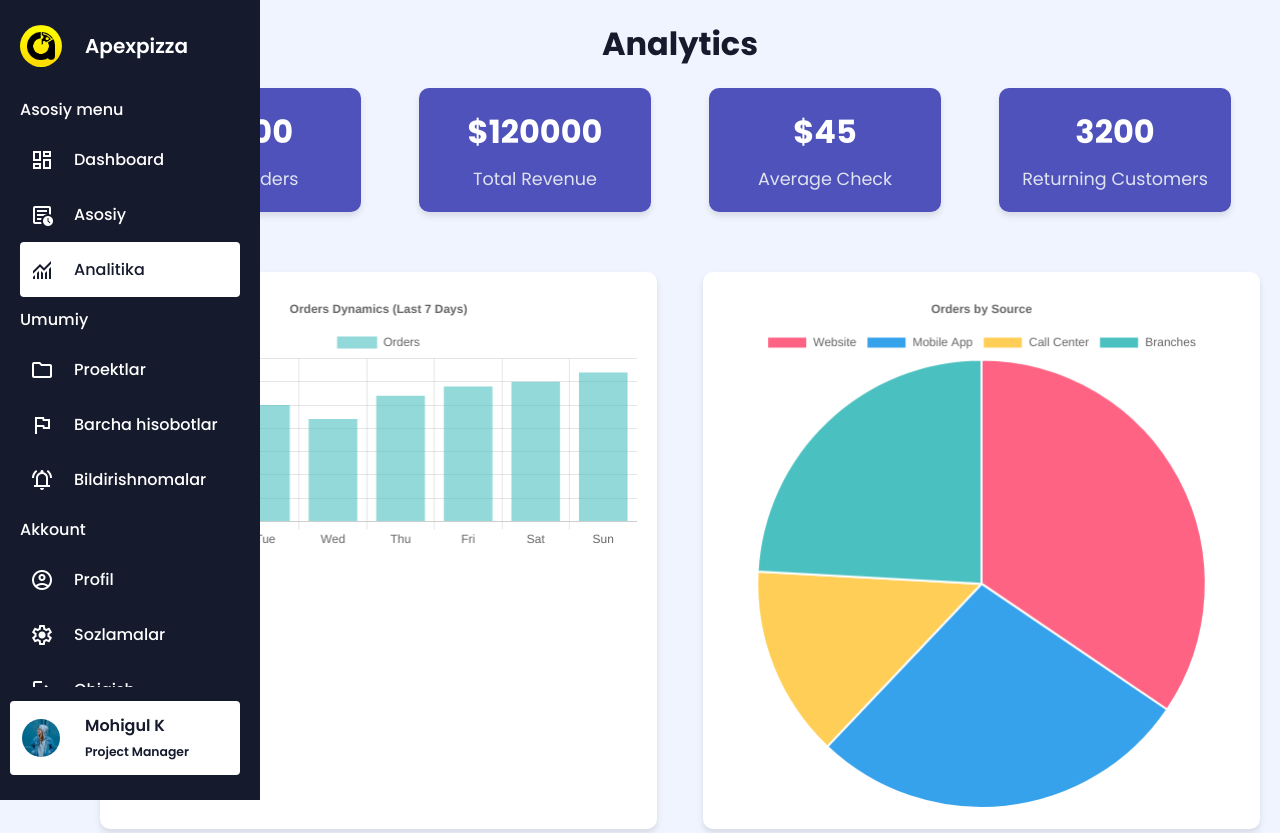
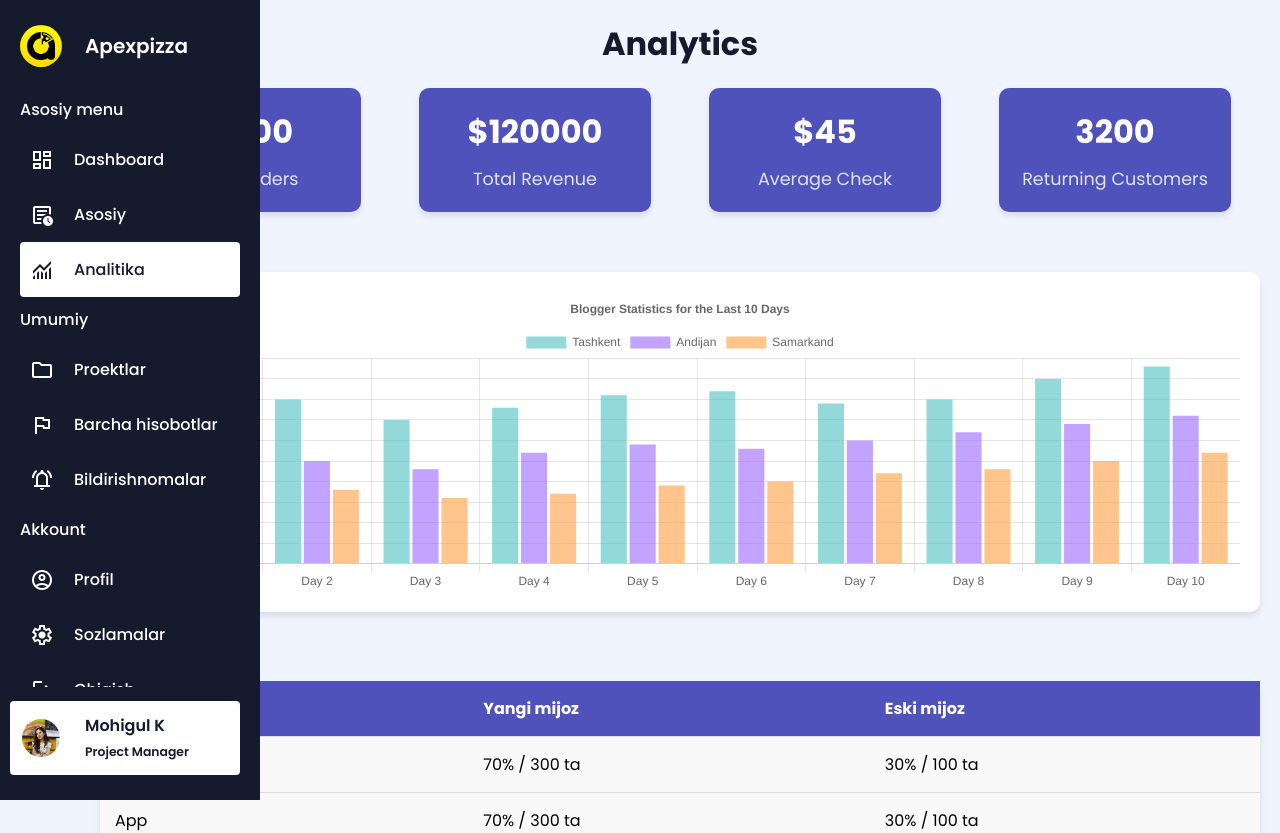
Before and after one commit to Javohirshakh/dashboard_apexpizza, a React (Create React App) app: page /analytics in a window 1280 px wide. Shown: the top 833 px of the page. Built offline with nearby package versions, Linux system fonts and the light colour scheme.

Commit message:
added analytic page

```diff
--- a/src/components/Sidebar.js
+++ b/src/components/Sidebar.js
@@ -116,7 +116,7 @@ const Sidebar = () => {
       </ul>
       <div className="user-account">
         <div className="user-profile">
-          <img src="/images/profile-img.jpg" alt="Mohigul K" />
+          <img src="/images/profile-img.png" alt="Mohigul K" />
           <div className="user-detail">
             <h3>Mohigul K</h3>
             <span>Project Manager</span>
--- a/src/pages/Analytics.css
+++ b/src/pages/Analytics.css
@@ -46,26 +46,23 @@
     color: #dfe3ef;
   }
 
-  /* Графики */
-  .charts-row {
-    display: flex;
-    justify-content: space-between;
+  /* График на всю ширину */
+  .chart-container.full-width {
+    background-color: #fff;
+    padding: 20px;
+    border-radius: 10px;
+    width: 100%;
+    box-shadow: 0 4px 6px rgba(0, 0, 0, 0.1);
     margin-bottom: 40px;
   }
 
-  .chart-container {
-    background-color: #fff;
-    padding: 20px;
-    border-radius: 10px;
-    width: 48%;
-    box-shadow: 0 4px 6px rgba(0, 0, 0, 0.1);
-  }
-
+  /* Ограничиваем высоту графика */
   .chart-container canvas {
     margin: 0 auto;
     width: 100% !important;
-    height: auto !important;
+    height: 300px !important; /* Задаем фиксированную высоту */
   }
+
 
   /* Таблица */
   .branches-table {
--- a/src/pages/Analytics.js
+++ b/src/pages/Analytics.js
@@ -1,9 +1,9 @@
 import React from 'react';
-import { Bar, Pie } from 'react-chartjs-2';
-import { Chart as ChartJS, CategoryScale, LinearScale, BarElement, Title, Tooltip, Legend, ArcElement } from 'chart.js';
+import { Bar } from 'react-chartjs-2';
+import { Chart as ChartJS, CategoryScale, LinearScale, BarElement, Title, Tooltip, Legend } from 'chart.js';
 import './Analytics.css';
 
-ChartJS.register(CategoryScale, LinearScale, BarElement, Title, Tooltip, Legend, ArcElement);
+ChartJS.register(CategoryScale, LinearScale, BarElement, Title, Tooltip, Legend);
 
 const Analytics = () => {
   // Мок данные для сводки KPI
@@ -12,62 +12,49 @@ const Analytics = () => {
   const averageCheck = 45;
   const returningCustomers = 3200;
 
-  // Мок данные для графика динамики заказов
-  const ordersData = {
-    labels: ['Mon', 'Tue', 'Wed', 'Thu', 'Fri', 'Sat', 'Sun'],
+  // Мок данные для статистики блогеров
+  const bloggersData = {
+    labels: ['Day 1', 'Day 2', 'Day 3', 'Day 4', 'Day 5', 'Day 6', 'Day 7', 'Day 8', 'Day 9', 'Day 10'],
     datasets: [
       {
-        label: 'Orders',
-        data: [2000, 2500, 2200, 2700, 2900, 3000, 3200],
+        label: 'Tashkent',
+        data: [300, 400, 350, 380, 410, 420, 390, 400, 450, 480],
         backgroundColor: 'rgba(75, 192, 192, 0.6)',
+      },
+      {
+        label: 'Andijan',
+        data: [200, 250, 230, 270, 290, 280, 300, 320, 340, 360],
+        backgroundColor: 'rgba(153, 102, 255, 0.6)',
+      },
+      {
+        label: 'Samarkand',
+        data: [150, 180, 160, 170, 190, 200, 220, 230, 250, 270],
+        backgroundColor: 'rgba(255, 159, 64, 0.6)',
       },
     ],
   };
 
-  const ordersOptions = {
+  const bloggersOptions = {
     responsive: true,
+    maintainAspectRatio: false,
     plugins: {
       legend: {
         position: 'top',
       },
       title: {
         display: true,
-        text: 'Orders Dynamics (Last 7 Days)',
-      },
-    },
-  };
-
-  // Мок данные для круговой диаграммы (источники заказов)
-  const sourcesData = {
-    labels: ['Website', 'Mobile App', 'Call Center', 'Branches'],
-    datasets: [
-      {
-        label: 'Orders by Source',
-        data: [5000, 4000, 2000, 3500],
-        backgroundColor: ['#FF6384', '#36A2EB', '#FFCE56', '#4BC0C0'],
-      },
-    ],
-  };
-
-  const sourcesOptions = {
-    responsive: true,
-    plugins: {
-      legend: {
-        position: 'top',
-      },
-      title: {
-        display: true,
-        text: 'Orders by Source',
+        text: 'Blogger Statistics for the Last 10 Days',
       },
     },
   };
 
   // Мок данные для таблицы по филиалам
   const branchesData = [
-    { name: 'Branch 1', orders: 5000, revenue: 45000 },
-    { name: 'Branch 2', orders: 4000, revenue: 32000 },
-    { name: 'Branch 3', orders: 3000, revenue: 25000 },
-    { name: 'Branch 4', orders: 2000, revenue: 18000 },
+    { name: 'Telegram', orders: "70% / 300 ta", revenue: "30% / 100 ta" },
+    { name: 'App', orders: "70% / 300 ta", revenue: "30% / 100 ta" },
+    { name: 'Web site', orders: "70% / 300 ta", revenue: "30% / 100 ta" },
+    { name: 'Call center', orders: "70% / 300 ta", revenue: "30% / 100 ta" },
+    { name: 'Filiallar', orders: "70% / 300 ta", revenue: "30% / 100 ta" },
   ];
 
   return (
@@ -94,25 +81,20 @@ const Analytics = () => {
         </div>
       </div>
 
-      {/* Графики */}
-      <div className="charts-row">
-        <div className="chart-container">
-          <Bar data={ordersData} options={ordersOptions} />
-        </div>
-        <div className="chart-container">
-          <Pie data={sourcesData} options={sourcesOptions} />
-        </div>
+      {/* График блогеров на всю ширину */}
+      <div className="chart-container full-width">
+        <Bar data={bloggersData} options={bloggersOptions} />
       </div>
 
       {/* Таблица с филиалами */}
       <div className="branches-table">
-        <h3>Branch Performance</h3>
+        <h3>Mijoz sodiqligi</h3>
         <table>
           <thead>
             <tr>
-              <th>Branch</th>
-              <th>Orders</th>
-              <th>Revenue</th>
+              <th>Manba</th>
+              <th>Yangi mijoz</th>
+              <th>Eski mijoz</th>
             </tr>
           </thead>
           <tbody>
@@ -120,7 +102,7 @@ const Analytics = () => {
               <tr key={index}>
                 <td>{branch.name}</td>
                 <td>{branch.orders}</td>
-                <td>${branch.revenue}</td>
+                <td>{branch.revenue}</td>
               </tr>
             ))}
           </tbody>
```
Also changed, not shown: public/images/profile-img.png (added), public/images/profile-imgc.jpg (renamed from public/images/profile-img.jpg).
